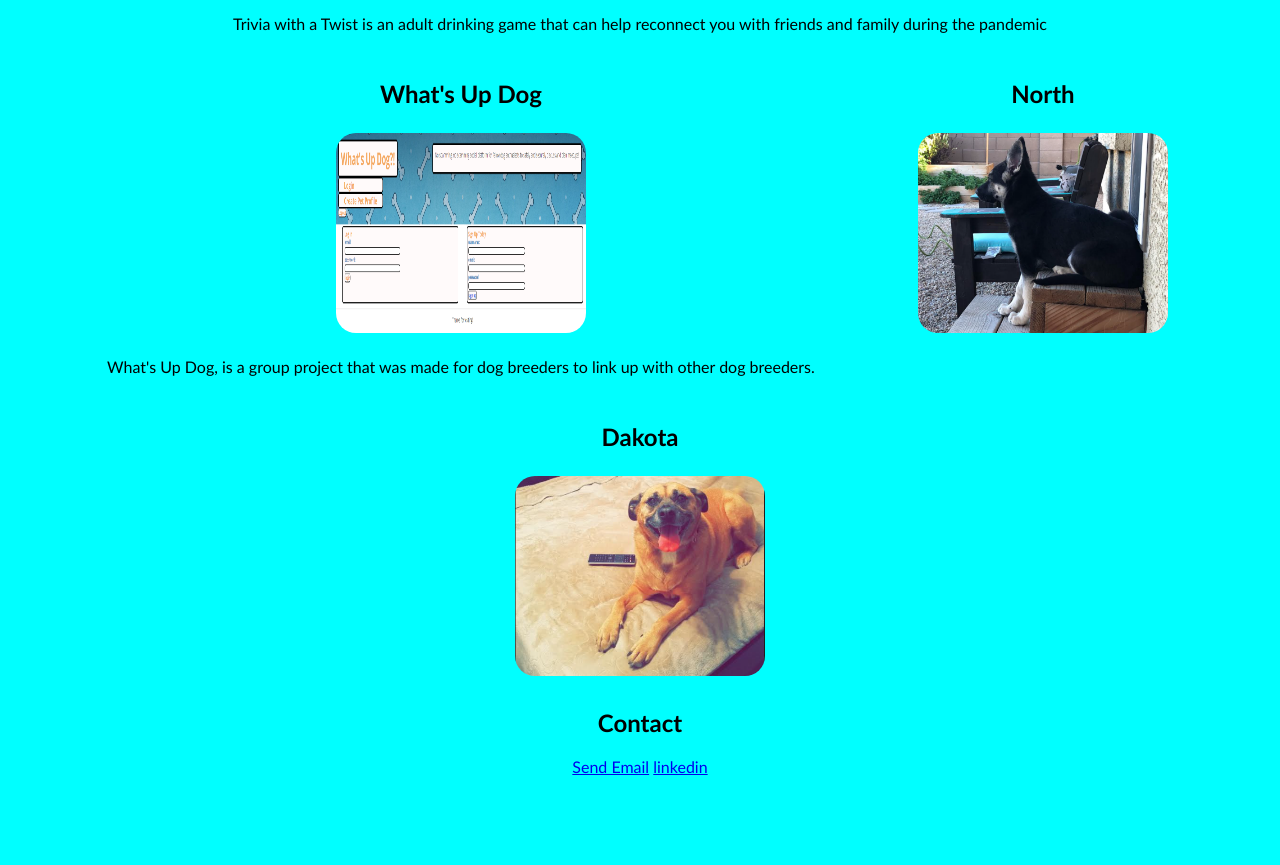
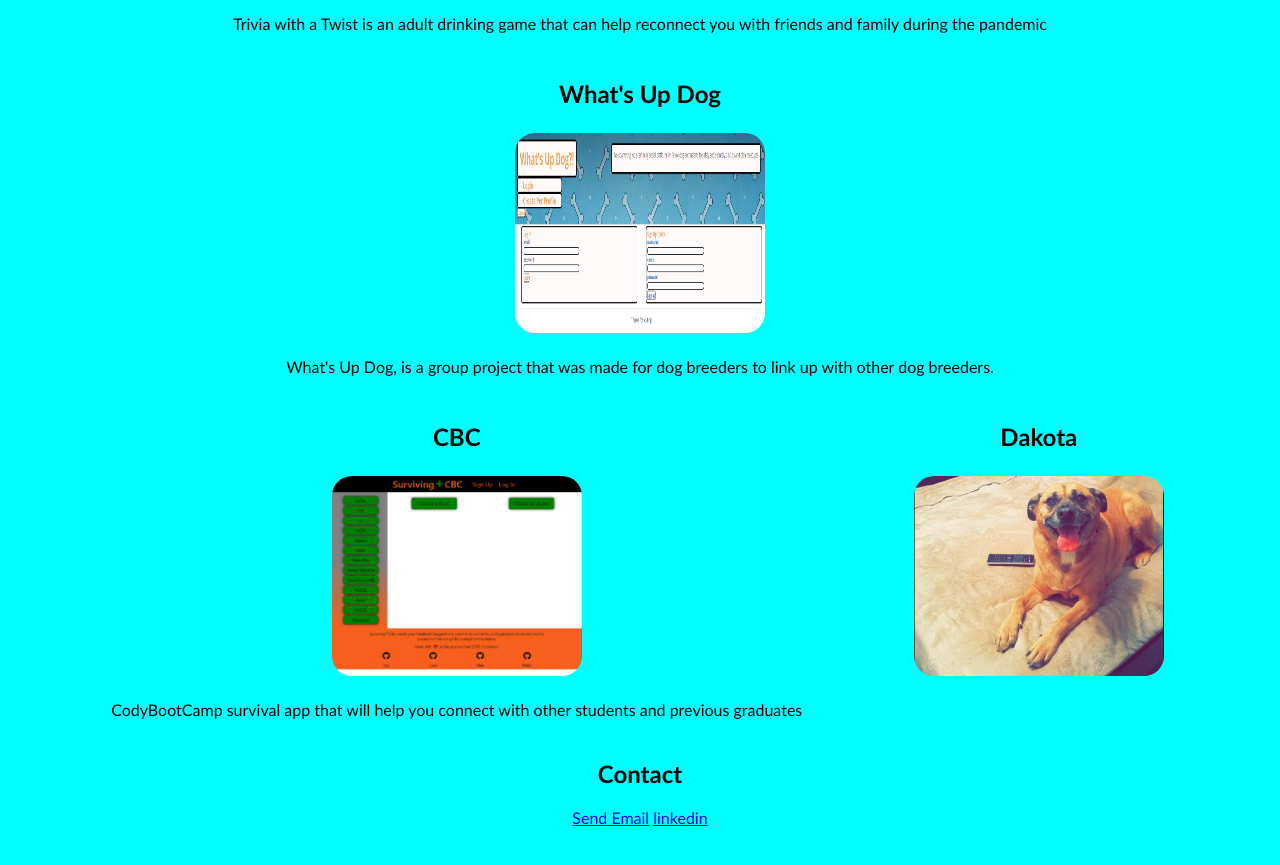
Before and after one commit to Shilohjones194/CSS-Portfolio, a plain HTML site: page index.html in a window 1280 px wide. Shown: the part 1721-2586 px from the top of the page. Before the commit the page ends 2555 px from the top, so only its background shows below. Drawn offline with Linux system fonts and the light colour scheme.

Commit message:
added CBC

```diff
--- a/index.html
+++ b/index.html
@@ -67,16 +67,18 @@
                         <a href="https://serene-ocean-75643.herokuapp.com/">
                             <img class="project-picture" src="assets/images/WhatsupDog.PNG" alt="TJ" />
                         </a>
-                        <p> What's Up Dog, is a group project that was made for dog breeders to link up with other dog breeders. </p>
+                        <p> What's Up Dog, is a group project that was made for dog breeders to link up with other dog
+                            breeders. </p>
                     </article>
                 </div>
                 <div class="column col-12">
-                    <article class="north">
+                    <article class="CBC">
                         <!-- Insert <a href>-->
-                        <h2>North</h2>
-                        <img class="project-picture" src="assets/images/North.PNG" alt="North" />
-                        <!--Closeout <a>
-                    Add description-->
+                        <h2>CBC</h2>
+                        <a href="https://survivingcbc.herokuapp.com/">
+                            <img class="project-picture" src="assets/images/CBC.PNG" alt="CBC" />
+                        </a>
+                     <p>CodyBootCamp survival app that will help you connect with other students and previous graduates</p>
                     </article>
                 </div>
                 <div class="column col-12">
```
Also changed, not shown: assets/images/CBC.PNG (added).
